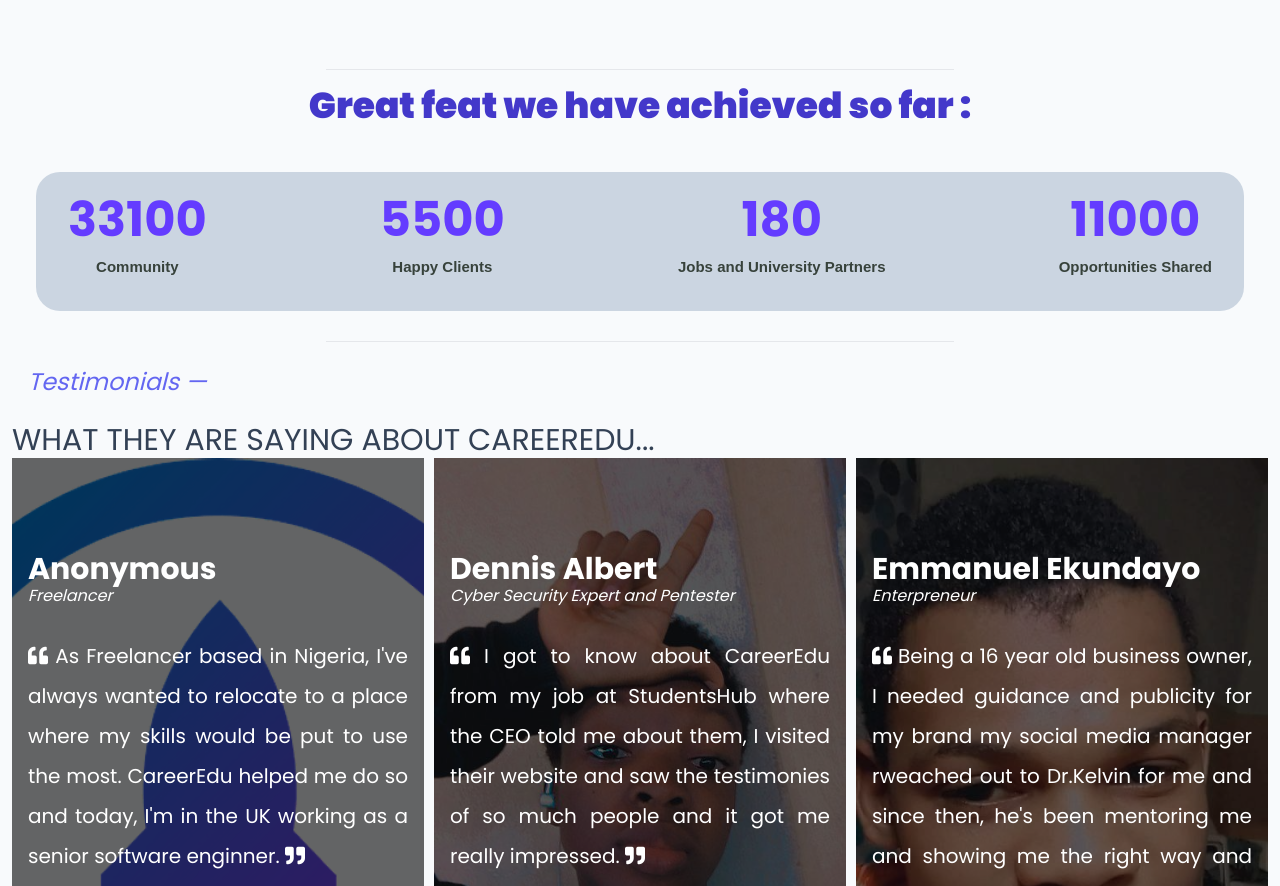
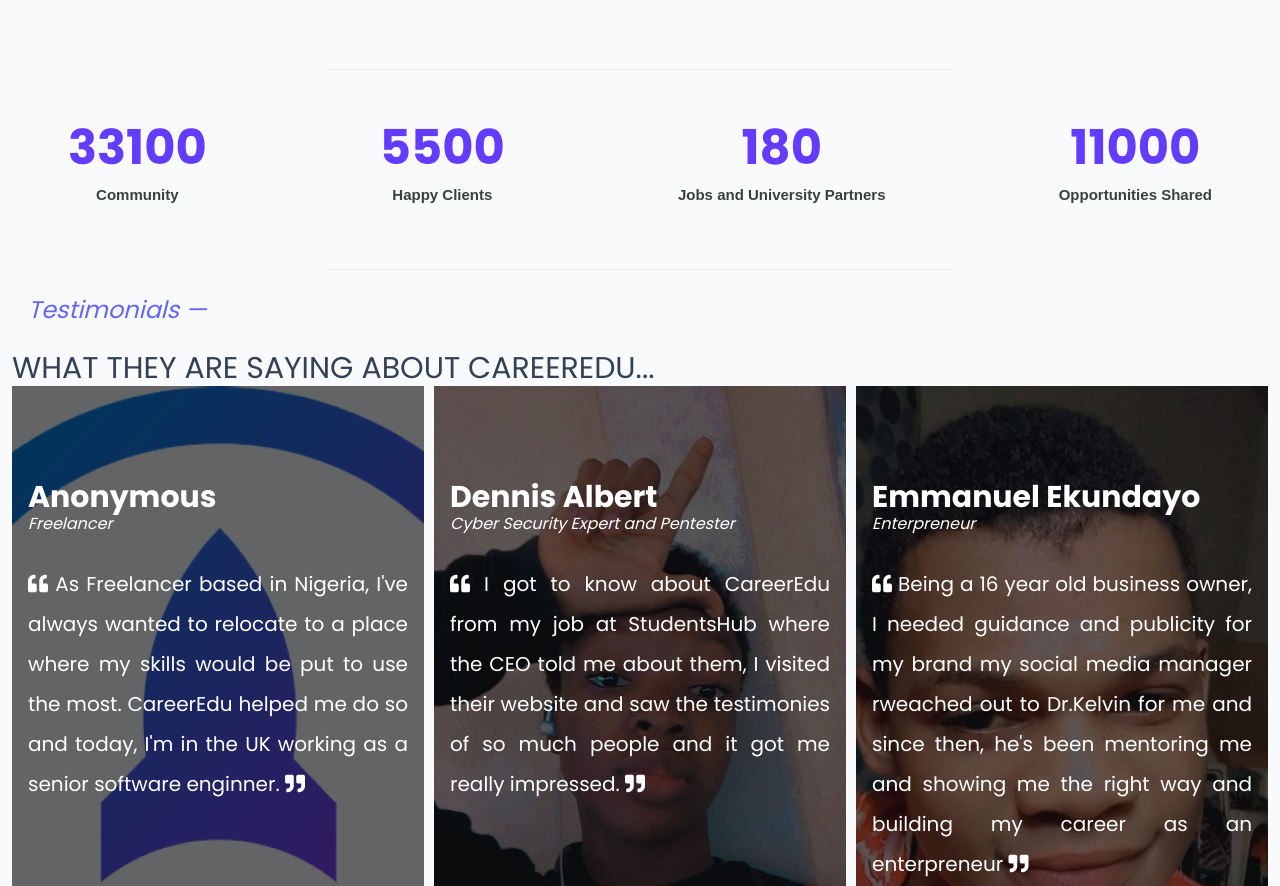
Before and after one commit to odomaurice/careeredu, a website: page build/about.html in a window 1280 px wide. Shown: the part 851-1737 px from the top of the page. Drawn offline with nearby package versions, Linux system fonts and the light colour scheme; grey boxes are pictures that could not be loaded.

Commit message:
Update about.html

```diff
--- a/build/about.html
+++ b/build/about.html
@@ -263,14 +263,14 @@
 
         <!-- typing text section -->
 
-        <p data-aos="fade-right" class="text-4xl w-full text-indigo-700 text-center font-extrabold my-4"> Great feat we have achieved so far :
+<!--         <p data-aos="fade-right" class="text-4xl w-full text-indigo-700 text-center font-extrabold my-4"> Great feat we have achieved so far :
             <span class="typing-text"></span>
-        </p>
+        </p> -->
 
         <section data-aos="fade-left" id="counts" class="counts section-bg">
             <div class=" sm:flex-col lg:flex-row mx-auto">
                 <div
-                    class="counters flex flex-col lg:flex-row align-middle justify-between mx-6 px-6 py-3 bg-slate-300 dark:bg-slate-800 rounded-3xl  lg:flex">
+                    class="counters flex flex-col lg:flex-row align-middle justify-between mx-6 px-6 py-3  rounded-3xl  lg:flex">
                     <div class="mx-2 text-center">
                         <span data-purecounter-start="0" data-purecounter-end="33100" data-purecounter-duration="1"
                             class="purecounter"></span>
```
